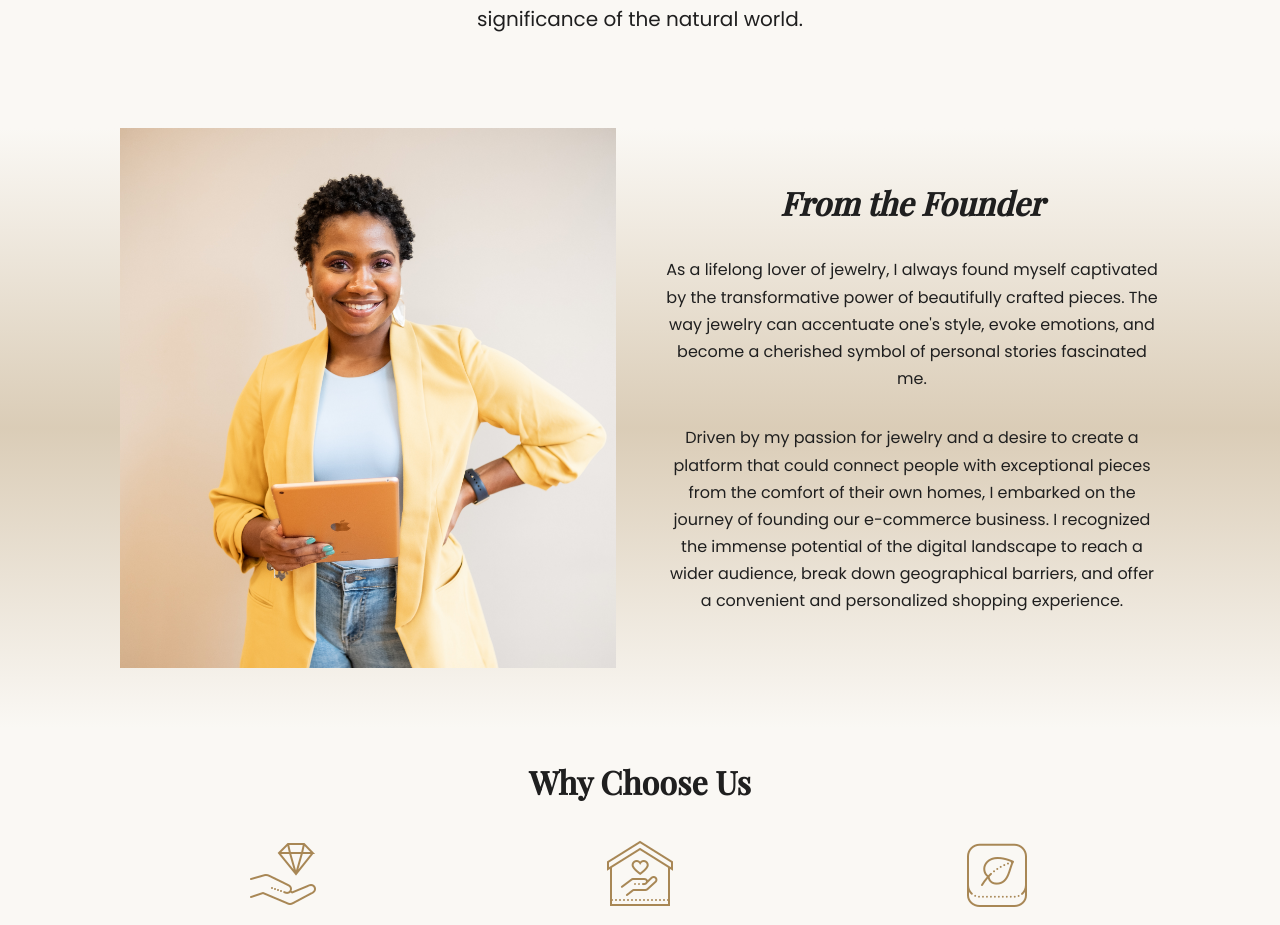
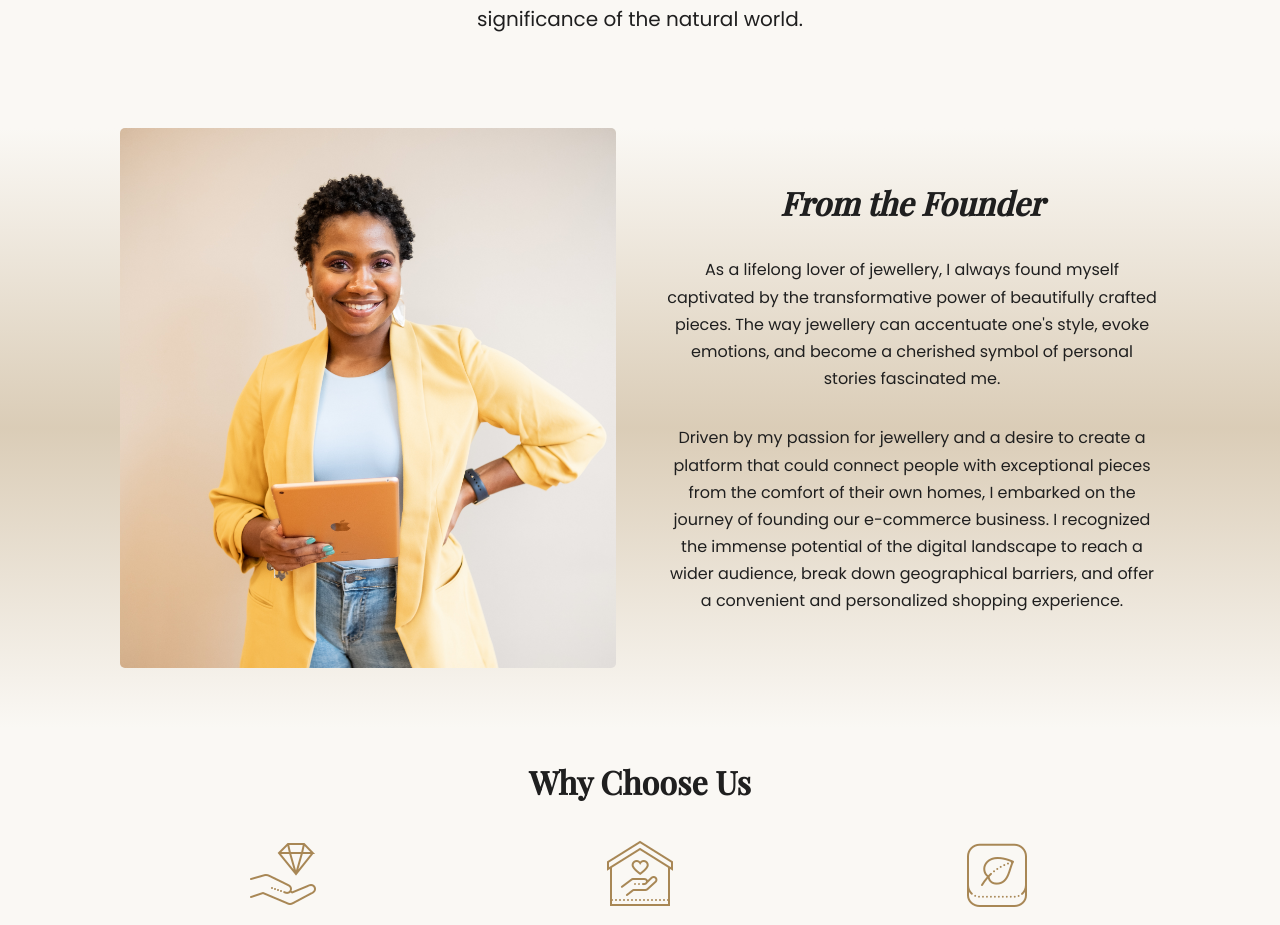
Before and after one commit to cheorodio/next-ecommerce-store, a Next.js app: page /story in a window 1280 px wide. Shown: the part 890-1815 px from the top of the page. Built offline with nearby package versions, Linux system fonts and the light colour scheme; no server answers; a web font is replaced by a local one.

Commit message:
Modify story page

```diff
--- a/app/story/page.js
+++ b/app/story/page.js
@@ -40,13 +40,13 @@ export default function OurStoryPage() {
         <div className={styles.textContainer}>
           <h4>From the Founder</h4>
           <p>
-            As a lifelong lover of jewelry, I always found myself captivated by
-            the transformative power of beautifully crafted pieces. The way
-            jewelry can accentuate one's style, evoke emotions, and become a
+            As a lifelong lover of jewellery, I always found myself captivated
+            by the transformative power of beautifully crafted pieces. The way
+            jewellery can accentuate one's style, evoke emotions, and become a
             cherished symbol of personal stories fascinated me.
           </p>
           <p>
-            Driven by my passion for jewelry and a desire to create a platform
+            Driven by my passion for jewellery and a desire to create a platform
             that could connect people with exceptional pieces from the comfort
             of their own homes, I embarked on the journey of founding our
             e-commerce business. I recognized the immense potential of the
--- a/app/story/story.module.scss
+++ b/app/story/story.module.scss
@@ -54,6 +54,7 @@
     gap: 48px;
 
     .imageContainer {
+      border-radius: 5px;
       width: 50%;
       background-image: url(../../public/images/founder.jpg);
       background-position: center;
```
